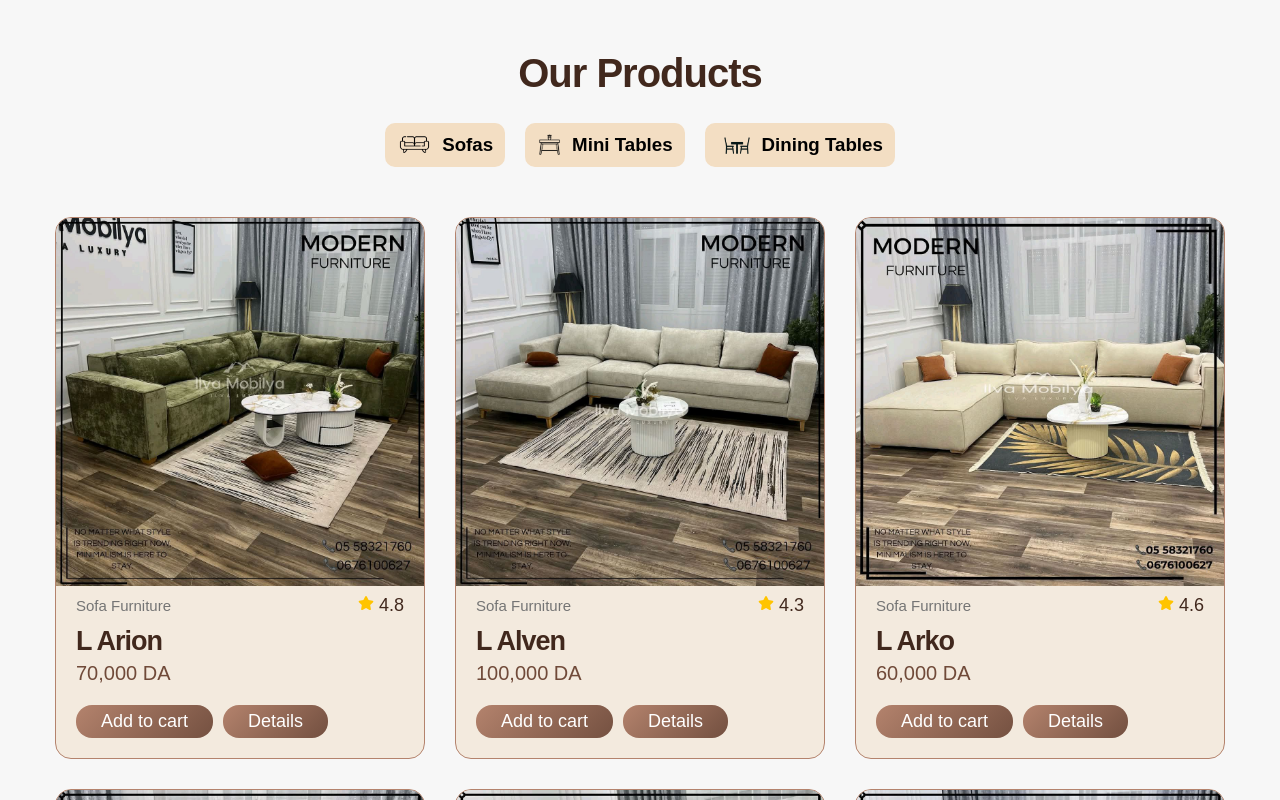
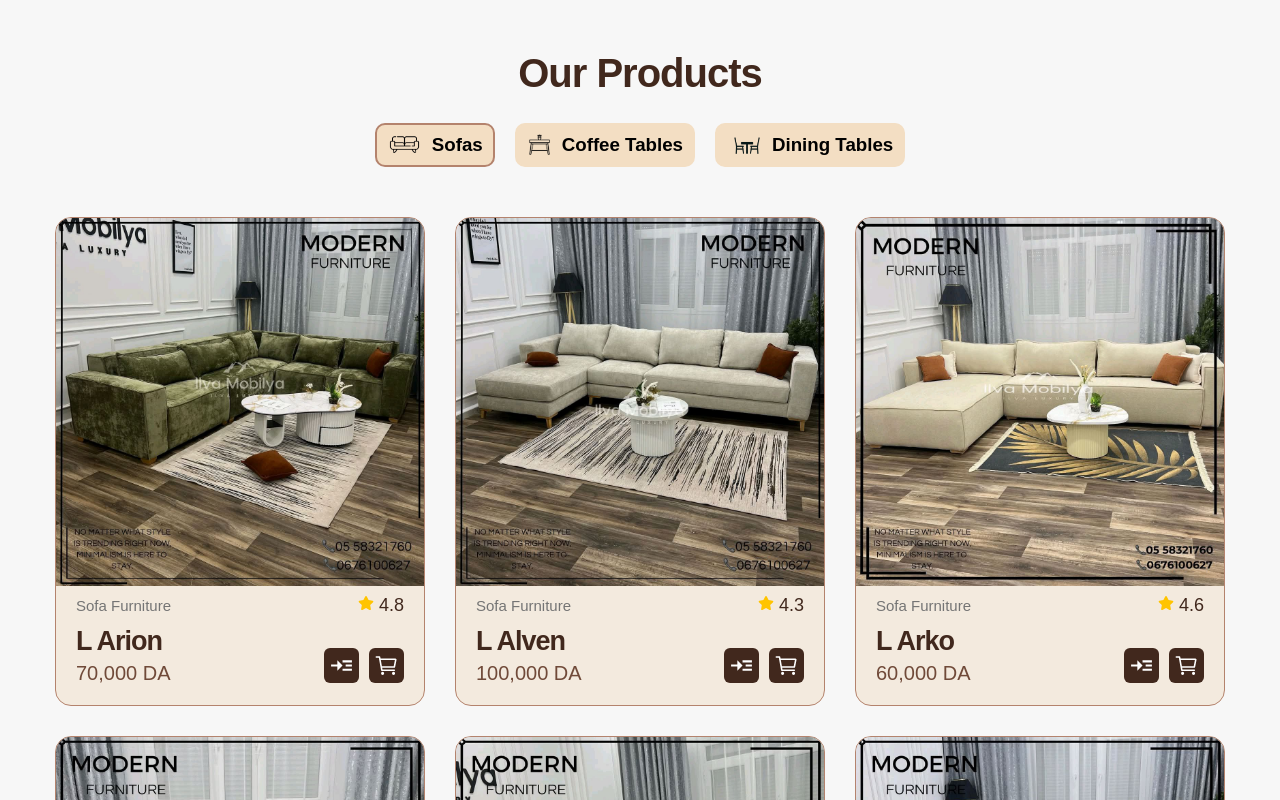
Before and after one commit to AdamKhelladi/ilvamobilya-store, a React (Create React App) app: page / in a window 1280 px wide. Shown: the part 2340-3140 px from the top of the page. Built offline with nearby package versions, Linux system fonts and the light colour scheme.

Commit message:
Add styles to ProductContent component

```diff
--- a/src/components/Products/Products.css
+++ b/src/components/Products/Products.css
@@ -28,6 +28,9 @@
   user-select: none;
   transition: 0.3s;
 }
+.products-container .products-categories .category.categorySelected {
+  border: 2px solid var(--border-color);
+}
 .products-container .products-categories .category:hover {
   border: 2px solid var(--border-color);
 }
@@ -36,24 +39,24 @@
   margin: 0;
 }
 
-.products-container .products-categories .category-1 {
+.products-container .products-categories .category:nth-child(1) {
   padding-right: 10px;
 }
-.products-container .products-categories .category-1 img {
+.products-container .products-categories .category:nth-child(1) img {
   width: 55px;
 }
-.products-container .products-categories .category-2 {
+.products-container .products-categories .category:nth-child(2) {
   gap: 10px;
   padding: 0 10px;
 }
-.products-container .products-categories .category-2 img {
+.products-container .products-categories .category:nth-child(2) img {
   width: 25px;
 }
-.products-container .products-categories .category-3 {
+.products-container .products-categories .category:nth-child(3) {
   gap: 5px;
   padding: 0 10px;
 }
-.products-container .products-categories .category-3 img {
+.products-container .products-categories .category:nth-child(3) img {
   width: 40px;
 }
 
@@ -71,13 +74,15 @@
   .products-container .products-categories .category h3 {
     font-size: 15px;
   }
-  .products-container .products-categories .category-1 {
+  .products-container .products-categories .category:nth-child(1) {
     gap: 5px;
+    padding-right: 0;
   }
-  .products-container .products-categories .category-2 {
-    gap: 8px;
+  .products-container .products-categories .category:nth-child(2) {
+    gap: 5px;
+    padding: 0 4px;
   }
-  .products-container .products-categories .category-3 {
+  .products-container .products-categories .category:nth-child(3) {
     gap: 2px;
   }
 }
@@ -133,6 +138,11 @@
   color: #ffc400;
 }
 
+.product-content .sofa-content .item .item-content .content {
+  display: flex;
+  align-items: center;
+  justify-content: space-between;
+}
 
 .product-content .sofa-content .item .item-content h3 {
   font-size: 27px;
@@ -159,7 +169,8 @@
   transition: 0.5s;
 }
 .product-content .sofa-content .item:hover .item-img img {
-  transform: rotate(-5deg) scale(1.1);
+  transform: scale(1.05);
+  filter: brightness(0.8) contrast(1.1) saturate(1.2);
 }
 
 .product-content .sofa-content .item .item-btns {
@@ -169,7 +180,20 @@
   gap: 10px;
 }
 
-.product-content .sofa-content .item .item-btns button {
+.product-content .sofa-content .item .item-btns .btn {
+  font-size: 25px;
+  color: white;
+  background-color: var(--text-primary);
+  padding: 5px;
+  border-radius: 6px;
+  cursor: pointer;
+  transition: .3s;
+}
+.product-content .sofa-content .item .item-btns .btn:hover {
+  transform: translateY(-2px);
+}
+
+/* .product-content .sofa-content .item .item-btns button {
   border: none;
   outline: none;
   padding: 6px 25px;
@@ -190,4 +214,4 @@
 .product-content .sofa-content .item .item-btns button a {
   text-decoration: none;
   color: #fff;
-}
+} */
--- a/src/components/Products/Products.jsx
+++ b/src/components/Products/Products.jsx
@@ -35,7 +35,7 @@ const productsCategoriesData = [
   },
   {
     id: 2,
-    name: "Mini Tables",
+    name: "Coffee Tables",
     img: categoryImg2,
   },
   {
@@ -46,27 +46,28 @@ const productsCategoriesData = [
 ];
 
 const sofasContentData = [
-  { id: 1, name: "L Arion", price: "70,000 DA", img: image1, rate: "4.8" },
-  { id: 2, name: "L Alven", price: "100,000 DA", img: image2, rate: "4.3" },
-  { id: 3, name: "L Arko", price: "60,000 DA", img: image3, rate: "4.6" },
-  { id: 4, name: "Lorene", price: "120,000 DA", img: image4, rate: "4.9" },
-  { id: 5, name: "L Jero", price: "110,000 DA", img: image5, rate: "4.2" },
-  { id: 6, name: "L Cornel", price: "60,000 DA", img: image6, rate: "4.7" },
-  { id: 7, name: "L Loriva", price: "70,000 DA", img: image7, rate: "4.4" },
-  { id: 8, name: "Evada", price: "70,000 DA", img: image8, rate: "4.1" },
-  { id: 9, name: "Viron", price: "70,000 DA", img: image9, rate: "4.5" },
-  { id: 10, name: "Classique", price: "70,000 DA", img: image10, rate: "4.8" },
-  { id: 11, name: "L Maxwel", price: "70,000 DA", img: image11, rate: "4.6" },
-  { id: 12, name: "Arena", price: "70,000 DA", img: image12, rate: "4.3" },
-  { id: 13, name: "L Arena", price: "70,000 DA", img: image13, rate: "4.7" },
-  { id: 14, name: "Kamille", price: "70,000 DA", img: image14, rate: "4.5" },
-  { id: 15, name: "Panda", price: "70,000 DA", img: image15, rate: "4.9" },
-  { id: 16, name: "L Ropose", price: "70,000 DA", img: image16, rate: "4.2" },
-  { id: 17, name: "L Panda", price: "70,000 DA", img: image17, rate: "4.4" },
-  { id: 18, name: "Mira", price: "70,000 DA", img: image18, rate: "4.6" },
-  { id: 19, name: "Bubly", price: "70,000 DA", img: image19, rate: "4.1" },
-  { id: 20, name: "Fendi", price: "70,000 DA", img: image20, rate: "4.8" },
+  { id: 1, name: "L Arion", price: "70,000 DA", img: image1, rate: "4.8", category: "Sofa Furniture" },
+  { id: 2, name: "L Alven", price: "100,000 DA", img: image2, rate: "4.3", category: "Sofa Furniture" },
+  { id: 3, name: "L Arko", price: "60,000 DA", img: image3, rate: "4.6", category: "Sofa Furniture" },
+  { id: 4, name: "Lorene", price: "120,000 DA", img: image4, rate: "4.9", category: "Sofa Furniture" },
+  { id: 5, name: "L Jero", price: "110,000 DA", img: image5, rate: "4.2", category: "Sofa Furniture" },
+  { id: 6, name: "L Cornel", price: "60,000 DA", img: image6, rate: "4.7", category: "Sofa Furniture" },
+  { id: 7, name: "L Loriva", price: "70,000 DA", img: image7, rate: "4.4", category: "Sofa Furniture" },
+  { id: 8, name: "Evada", price: "70,000 DA", img: image8, rate: "4.1", category: "Sofa Furniture" },
+  { id: 9, name: "Viron", price: "70,000 DA", img: image9, rate: "4.5", category: "Sofa Furniture" },
+  { id: 10, name: "Classique", price: "70,000 DA", img: image10, rate: "4.8", category: "Sofa Furniture" },
+  { id: 11, name: "L Maxwel", price: "70,000 DA", img: image11, rate: "4.6", category: "Sofa Furniture" },
+  { id: 12, name: "Arena", price: "70,000 DA", img: image12, rate: "4.3", category: "Sofa Furniture" },
+  { id: 13, name: "L Arena", price: "70,000 DA", img: image13, rate: "4.7", category: "Sofa Furniture" },
+  { id: 14, name: "Kamille", price: "70,000 DA", img: image14, rate: "4.5", category: "Sofa Furniture" },
+  { id: 15, name: "Panda", price: "70,000 DA", img: image15, rate: "4.9", category: "Sofa Furniture" },
+  { id: 16, name: "L Ropose", price: "70,000 DA", img: image16, rate: "4.2", category: "Sofa Furniture" },
+  { id: 17, name: "L Panda", price: "70,000 DA", img: image17, rate: "4.4", category: "Sofa Furniture" },
+  { id: 18, name: "Mira", price: "70,000 DA", img: image18, rate: "4.6", category: "Sofa Furniture" },
+  { id: 19, name: "Bubly", price: "70,000 DA", img: image19, rate: "4.1", category: "Sofa Furniture" },
+  { id: 20, name: "Fendi", price: "70,000 DA", img: image20, rate: "4.8", category: "Sofa Furniture" },
 ];
+
 
 export default function Products() {
   const [categorySelected, setCategorySelected] = useState("Sofas");
@@ -76,13 +77,13 @@ export default function Products() {
   }
 
   return (
-    <div className="products-container">
+    <div className="products-container" id="products">
       <h1>Our Products</h1>
       <div className="products-categories">
         {productsCategoriesData.map((item) => (
           <div
             key={item.id}
-            className={`category category-${item.id}`}
+            className={item.name === categorySelected ? "category categorySelected" : "category"}
             onClick={() => {
               handleClickCategory(item.name);
             }}
@@ -95,7 +96,7 @@ export default function Products() {
       <div className="product-content">
         {categorySelected === "Sofas" ? (
           <ProductsContent sofasContentData={sofasContentData} />
-        ) : categorySelected === "Mini Tables" ? (
+        ) : categorySelected === "Coffee Tables" ? (
           <div className="mini-table-content">Mini Table Content</div>
         ) : (
           <div className="dining-table-content">Dining Table Content</div>
--- a/src/components/Products/ProductsContent.jsx
+++ b/src/components/Products/ProductsContent.jsx
@@ -1,6 +1,8 @@
 import "./Products.css";
 
 import { FaStar } from "react-icons/fa6";
+import { MdOutlineReadMore } from "react-icons/md";
+import { IoCartOutline } from "react-icons/io5";
 
 export default function ProductsContent({ sofasContentData }) {
   return (
@@ -12,7 +14,7 @@ export default function ProductsContent({ sofasContentData }) {
           </div>
           <div className="item-content">
             <div className="stars-rate">
-              <p>Sofa Furniture</p>
+              <p>{item.category}</p>
               <div className="rate">
                 <div className="star">
                   <FaStar />
@@ -20,15 +22,15 @@ export default function ProductsContent({ sofasContentData }) {
                 <span>{item.rate}</span>
               </div>
             </div>
-            <h3>{item.name}</h3>
-            <p>{item.price}</p>
-            <div className="item-btns">
-              <button>
-                <a href="#">Add to cart</a>
-              </button>
-              <button>
-                <a href="#">Details</a>
-              </button>
+            <div className="content">
+              <div>
+                <h3>{item.name}</h3>
+                <p>{item.price}</p>
+              </div>
+              <div className="item-btns">
+                <MdOutlineReadMore className="btn" />
+                <IoCartOutline className="btn" />
+              </div>
             </div>
           </div>
         </div>
```
